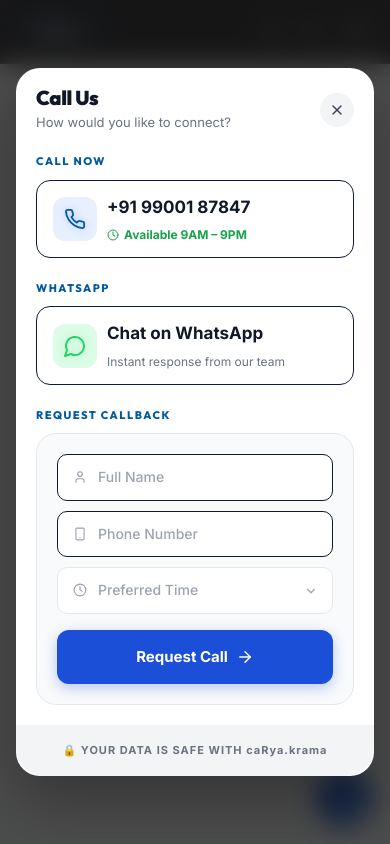
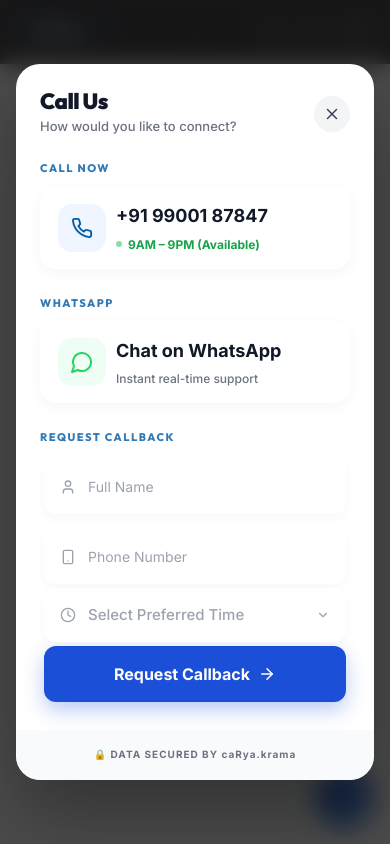
Before and after one commit to Mdwaseem2002/caRya.krama_V3, a Next.js app: page /admin/carmanagement in a window 390 px wide. Both pictures are taken after a click on the button 344 px from the left and 798 px from the top of the page. Shown: the top 844 px of the page. Built offline with nearby package versions, Linux system fonts and the light colour scheme.

Commit message:
report, and form mobile responsive

```diff
--- a/src/Details/CallUs/Callus.tsx
+++ b/src/Details/CallUs/Callus.tsx
@@ -8,6 +8,46 @@
 interface CallusProps {
   isOpen: boolean;
   onClose: () => void;
+}
+
+interface FloatingInputProps {
+  label: string;
+  value: string;
+  onChange: (val: string) => void;
+  type?: string;
+  icon: React.ReactNode;
+  required?: boolean;
+}
+
+function FloatingInput({ label, value, onChange, type = "text", icon, required }: FloatingInputProps) {
+  const [isFocused, setIsFocused] = useState(false);
+  const isFloating = isFocused || value.length > 0;
+
+  return (
+    <div className="relative mb-4 group">
+      <div className={`absolute left-4 top-1/2 -translate-y-1/2 transition-all duration-300 z-10
+        ${isFloating ? 'opacity-0 scale-50' : 'opacity-100 scale-100'}`}>
+        {icon}
+      </div>
+      <label className={`absolute left-4 transition-all duration-300 pointer-events-none z-10
+        ${isFloating
+          ? '-top-2.5 text-[11px] font-bold text-[#0059A3] bg-white px-2 left-3'
+          : 'top-1/2 -translate-y-1/2 text-[14px] text-gray-400 pl-7'}`}>
+        {label}
+      </label>
+      <input
+        type={type}
+        value={value}
+        onChange={(e) => onChange(e.target.value)}
+        onFocus={() => setIsFocused(true)}
+        onBlur={() => setIsFocused(false)}
+        required={required}
+        className={`w-full bg-white px-4 py-3.5 rounded-xl border-none outline-none text-[15px] font-medium transition-all duration-300
+          shadow-[0_4px_12px_rgba(0,0,0,0.03)] focus:shadow-[0_8px_24px_rgba(0,89,163,0.12)]
+          placeholder-transparent`}
+      />
+    </div>
+  );
 }
 
 export default function Callus({ isOpen, onClose }: CallusProps) {
@@ -21,7 +61,6 @@
   const handleSubmit = (e: React.FormEvent) => {
     e.preventDefault();
     if (!formTime) return; // Ensure time is selected
-    // In a real app, this would hit an API
     setIsSubmitted(true);
     setTimeout(() => {
       setIsSubmitted(false);
@@ -57,16 +96,11 @@
 
   const btnStyle: React.CSSProperties = {
     display: 'flex', alignItems: 'center', gap: '10px', width: '100%',
-    padding: '12px 16px', borderRadius: '14px', border: '1px solid',
-    cursor: 'pointer', transition: 'all 0.2s',
-    textDecoration: 'none', color: 'inherit', boxSizing: 'border-box'
-  };
-
-  const inputStyle: React.CSSProperties = {
-    width: '100%', padding: '10px 14px', borderRadius: '10px',
-    border: '1px solid',
-    fontSize: '14px', fontWeight: 500, outline: 'none', marginBottom: '10px',
-    boxSizing: 'border-box', transition: 'all 0.2s',
+    padding: '14px 18px', borderRadius: '16px', border: 'none',
+    cursor: 'pointer', transition: 'all 0.3s cubic-bezier(0.4, 0, 0.2, 1)',
+    textDecoration: 'none', color: 'inherit', boxSizing: 'border-box',
+    boxShadow: '0 4px 15px rgba(0,0,0,0.04)',
+    backgroundColor: '#ffffff'
   };
 
   return (
@@ -82,188 +116,155 @@
             exit={mobile ? { y: '100%' } : { scale: 0.9, opacity: 0 }}
             transition={{ type: 'spring', damping: 25, stiffness: 300 }}
             style={cardStyle}
-            className="bg-white shadow-[0_24px_60px_rgba(0,0,0,0.30)] border-t border-white/5"
+            className="bg-white shadow-[0_32px_80px_rgba(0,0,0,0.35)] border-t border-white/5"
             onClick={(e) => e.stopPropagation()}
           >
             {/* Header */}
-            <div style={{ padding: '18px 20px 10px', display: 'flex', alignItems: 'center', justifyContent: 'space-between' }}>
+            <div style={{ padding: '24px 24px 12px', display: 'flex', alignItems: 'center', justifyContent: 'space-between' }}>
               <div>
-                <h2 className="text-[20px] font-black text-[#111827] m-0">Call Us</h2>
-                <p className="text-[13px] text-[#6b7280] m-[2px_0_0]">How would you like to connect?</p>
+                <h2 className="text-[22px] font-black text-[#111827] m-0 tracking-tight">Call Us</h2>
+                <p className="text-[13px] text-[#6b7280] m-[2px_0_0] font-medium">How would you like to connect?</p>
               </div>
-              <button onClick={onClose} className="w-[34px] h-[34px] rounded-full border-none bg-[#F3F4F6] text-[#374151] cursor-pointer flex items-center justify-center shrink-0">
-                <X size={16} />
+              <button onClick={onClose} className="w-[36px] h-[36px] rounded-full border-none bg-[#F3F4F6] text-[#374151] cursor-pointer flex items-center justify-center hover:bg-gray-200 transition-colors">
+                <X size={18} />
               </button>
             </div>
 
-            <div style={{ padding: '12px 20px 20px' }}>
+            <div style={{ padding: '12px 24px 24px' }}>
 
               {/* ── 1. CALL NOW ── */}
-              <div style={{ marginBottom: '24px' }}>
-                <h3 style={sectionLabel} className="text-[#0059A3]">Call Now</h3>
+              <div style={{ marginBottom: '28px' }}>
+                <h3 style={sectionLabel} className="text-[#0059A3] opacity-80">Call Now</h3>
                 <a href="tel:+919900187847" style={btnStyle}
-                   className="bg-white border-[#e5e7eb]"
-                   onMouseEnter={(e) => { e.currentTarget.style.borderColor = '#0059A3'; e.currentTarget.style.boxShadow = '0 8px 20px rgba(0,89,163,0.1)'; }}
-                   onMouseLeave={(e) => { e.currentTarget.style.borderColor = '#e5e7eb'; e.currentTarget.style.boxShadow = 'none'; }}
+                   onMouseEnter={(e) => { e.currentTarget.style.transform = 'translateY(-2px)'; e.currentTarget.style.boxShadow = '0 12px 30px rgba(0,89,163,0.12)'; }}
+                   onMouseLeave={(e) => { e.currentTarget.style.transform = 'translateY(0)'; e.currentTarget.style.boxShadow = '0 4px 15px rgba(0,0,0,0.04)'; }}
                 >
-                  <div style={{ width: '44px', height: '44px', borderRadius: '12px', display: 'flex', alignItems: 'center', justifyItems: 'center', justifyContent: 'center' }} className="bg-[#E8F0FE] text-[#0059A3]">
-                    <Phone size={22} style={{ filter: 'drop-shadow(0 0 4px rgba(27,79,216,0.3))' }} />
+                  <div style={{ width: '48px', height: '48px', borderRadius: '14px', display: 'flex', alignItems: 'center', justifyContent: 'center' }} className="bg-blue-50 text-[#0059A3]">
+                    <Phone size={22} className="drop-shadow-sm" />
                   </div>
                   <div style={{ flex: 1 }}>
-                    <div className="text-[17px] font-[800] text-[#111827]">+91 99001 87847</div>
-                    <div style={{ display: 'flex', alignItems: 'center', gap: '5px', marginTop: '2px' }}>
-                      <Clock size={12} style={{ color: '#16A34A' }} />
-                      <span className="text-[12px] text-[#16A34A] font-[700]">Available 9AM – 9PM</span>
+                    <div className="text-[18px] font-extrabold text-[#111827] mb-0.5">+91 99001 87847</div>
+                    <div className="flex items-center gap-1.5">
+                      <div className="w-1.5 h-1.5 rounded-full bg-green-500 animate-pulse" />
+                      <span className="text-[12px] text-[#16A34A] font-bold">9AM – 9PM (Available)</span>
                     </div>
                   </div>
                 </a>
               </div>
 
               {/* ── 2. WHATSAPP ── */}
-              <div style={{ marginBottom: '24px' }}>
-                <h3 style={sectionLabel} className="text-[#0059A3]">WhatsApp</h3>
+              <div style={{ marginBottom: '28px' }}>
+                <h3 style={sectionLabel} className="text-[#0059A3] opacity-80">WhatsApp</h3>
                 <a href={whatsappLink} target="_blank" rel="noopener noreferrer" style={btnStyle}
-                   className="bg-white border-[#e5e7eb]"
-                   onMouseEnter={(e) => { e.currentTarget.style.borderColor = '#25D366'; e.currentTarget.style.boxShadow = '0 8px 20px rgba(37,211,102,0.1)'; }}
-                   onMouseLeave={(e) => { e.currentTarget.style.borderColor = '#e5e7eb'; e.currentTarget.style.boxShadow = 'none'; }}
+                   onMouseEnter={(e) => { e.currentTarget.style.transform = 'translateY(-2px)'; e.currentTarget.style.boxShadow = '0 12px 30px rgba(37,211,102,0.12)'; }}
+                   onMouseLeave={(e) => { e.currentTarget.style.transform = 'translateY(0)'; e.currentTarget.style.boxShadow = '0 4px 15px rgba(0,0,0,0.04)'; }}
                 >
-                  <div style={{ width: '44px', height: '44px', borderRadius: '12px', backgroundColor: '#DCFCE7', display: 'flex', alignItems: 'center', justifyContent: 'center', color: '#25D366' }}>
-                    <MessageCircle size={24} style={{ filter: 'drop-shadow(0 0 4px rgba(37,211,102,0.3))' }} />
+                  <div style={{ width: '48px', height: '48px', borderRadius: '14px', backgroundColor: '#eefef4', display: 'flex', alignItems: 'center', justifyContent: 'center', color: '#25D366' }}>
+                    <MessageCircle size={24} className="drop-shadow-sm" />
                   </div>
                   <div style={{ flex: 1 }}>
-                    <div className="text-[17px] font-[800] text-[#111827]">Chat on WhatsApp</div>
-                    <div className="text-[12px] text-[#6b7280] mt-[2px]">Instant response from our team</div>
+                    <div className="text-[18px] font-extrabold text-[#111827] mb-0.5">Chat on WhatsApp</div>
+                    <div className="text-[12px] text-[#6b7280] font-medium">Instant real-time support</div>
                   </div>
                 </a>
               </div>
 
               {/* ── 3. CALLBACK FORM ── */}
               <div>
-                <h3 style={sectionLabel} className="text-[#0059A3]">Request Callback</h3>
-                <div className="bg-[#F9FAFB] rounded-[20px] p-[20px] border border-solid border-[#e5e7eb]">
+                <h3 style={sectionLabel} className="text-[#0059A3] opacity-80">Request Callback</h3>
+                <div className="bg-white rounded-3xl p-1">
                   {isSubmitted ? (
                     <motion.div
                       initial={{ opacity: 0, scale: 0.9 }}
                       animate={{ opacity: 1, scale: 1 }}
-                      style={{ textAlign: 'center', padding: '20px 0' }}
+                      className="text-center py-8"
                     >
-                      <div style={{ width: '64px', height: '64px', borderRadius: '50%', backgroundColor: '#DCFCE7', color: '#16A34A', display: 'flex', alignItems: 'center', justifyContent: 'center', margin: '0 auto 16px', boxShadow: '0 8px 20px rgba(22,163,74,0.15)' }}>
+                      <div className="w-16 h-16 rounded-full bg-green-50 text-green-600 flex items-center justify-center mx-auto mb-4 shadow-sm border border-green-100">
                         <ShieldCheck size={36} />
                       </div>
-                      <h4 className="text-[18px] font-[800] text-[#111827] m-[0_0_8px]">Request Received!</h4>
-                      <p className="text-[14px] text-[#6b7280] m-0 leading-normal">
+                      <h4 className="text-lg font-extrabold text-[#111827] mb-2">Request Received!</h4>
+                      <p className="text-sm text-[#6b7280] leading-relaxed">
                         Thank you for reaching out. <br/>
-                        Our team will call you back very shortly.
+                        Our experts will call you back shortly.
                       </p>
                     </motion.div>
                   ) : (
-                    <form onSubmit={handleSubmit}>
-                      <div style={{ position: 'relative' }}>
-                        <User size={14} style={{ position: 'absolute', left: '16px', top: '16px', color: '#9ca3af' }} />
-                        <input className="form-input bg-white border-[#e5e7eb] text-[#111827]" style={{ ...inputStyle, paddingLeft: '40px' }} type="text" placeholder="Full Name" value={formName} onChange={(e) => setFormName(e.target.value)} required />
-                      </div>
-                      <div style={{ position: 'relative' }}>
-                        <Smartphone size={14} style={{ position: 'absolute', left: '16px', top: '16px', color: '#9ca3af' }} />
-                        <input className="form-input bg-white border-[#e5e7eb] text-[#111827]" style={{ ...inputStyle, paddingLeft: '40px' }} type="tel" placeholder="Phone Number" value={formPhone} onChange={(e) => setFormPhone(e.target.value)} required />
-                      </div>
-                      <div style={{ position: 'relative' }}>
-                        <Clock size={14} style={{ position: 'absolute', left: '16px', top: '16px', color: '#9ca3af', zIndex: 10 }} />
+                    <form onSubmit={handleSubmit} className="space-y-1">
+                      <FloatingInput
+                        label="Full Name"
+                        value={formName}
+                        onChange={setFormName}
+                        icon={<User size={16} className="text-gray-400" />}
+                        required
+                      />
+                      <FloatingInput
+                        label="Phone Number"
+                        value={formPhone}
+                        onChange={setFormPhone}
+                        type="tel"
+                        icon={<Smartphone size={16} className="text-gray-400" />}
+                        required
+                      />
+
+                      <div className="relative mb-6">
                         <div
-                          className="form-input bg-white border-[#e5e7eb]"
-                          style={{
-                            ...inputStyle,
-                            paddingLeft: '40px',
-                            cursor: 'pointer',
-                            display: 'flex',
-                            alignItems: 'center',
-                            justifyContent: 'space-between',
-                            marginBottom: isDropdownOpen ? '4px' : '16px',
-                            borderColor: isDropdownOpen ? '#0059A3' : '#e5e7eb'
-                          }}
+                          className={`w-full bg-white px-4 py-3.5 rounded-xl border-none outline-none transition-all duration-300 flex items-center justify-between cursor-pointer
+                            shadow-[0_4px_12px_rgba(0,0,0,0.03)] hover:shadow-[0_6px_16px_rgba(0,0,0,0.06)]
+                            ${isDropdownOpen ? 'ring-2 ring-[#0059A3]/10 ring-offset-0' : ''}`}
                           onClick={() => setIsDropdownOpen(!isDropdownOpen)}
                         >
-                          <span style={{ color: formTime ? '#111827' : '#9ca3af' }}>
+                          <div className="flex items-center gap-3">
+                            <Clock size={16} className={`${formTime ? 'text-[#0059A3]' : 'text-gray-400'}`} />
+                            <span className={`text-[15px] font-medium ${formTime ? 'text-[#111827]' : 'text-gray-400'}`}>
                               {formTime === 'asap' ? "ASAP (Now)" :
                                formTime === 'morning' ? "Morning (9AM - 12PM)" :
                                formTime === 'afternoon' ? "Afternoon (12PM - 4PM)" :
                                formTime === 'evening' ? "Evening (4PM - 8PM)" :
-                             "Preferred Time"}
+                               "Select Preferred Time"}
                             </span>
-                          <ChevronDown size={14} style={{ color: '#9ca3af', transform: isDropdownOpen ? 'rotate(180deg)' : 'none', transition: 'transform 0.2s' }} />
+                          </div>
+                          <ChevronDown size={14} className={`text-gray-400 transition-transform duration-300 ${isDropdownOpen ? 'rotate-180' : ''}`} />
                         </div>
 
                         <AnimatePresence>
                           {isDropdownOpen && (
                             <motion.div
-                              initial={{ opacity: 0, y: -10 }}
+                              initial={{ opacity: 0, y: 8 }}
                               animate={{ opacity: 1, y: 0 }}
-                              exit={{ opacity: 0, y: -10 }}
-                              style={{
-                                position: 'absolute',
-                                top: '100%',
-                                left: 0,
-                                right: 0,
-                                backgroundColor: 'rgba(255, 255, 255, 0.95)',
-                                backdropFilter: 'blur(10px)',
-                                borderRadius: '16px',
-                                border: '1px solid #e5e7eb',
-                                boxShadow: '0 15px 45px rgba(0,0,0,0.18)',
-                                zIndex: 1000,
-                                overflow: 'hidden',
-                                padding: '8px'
-                              }}
+                              exit={{ opacity: 0, y: 8 }}
+                              className="absolute bottom-full left-0 right-0 mb-2 bg-white/95 backdrop-blur-md rounded-2xl border border-gray-100 shadow-[0_-20px_50px_rgba(0,0,0,0.2)] z-[1001] overflow-hidden p-2"
                             >
                               {[
                                 { value: 'asap', label: "ASAP (Now)" },
                                 { value: 'morning', label: "Morning (9AM - 12PM)" },
                                 { value: 'afternoon', label: "Afternoon (12PM - 4PM)" },
                                 { value: 'evening', label: "Evening (4PM - 8PM)" }
-                              ].map((opt, idx, arr) => (
-                                <React.Fragment key={opt.value}>
+                              ].map((opt) => (
                                 <div
-                                    style={{
-                                      padding: '14px 16px',
-                                      borderRadius: '10px',
-                                      fontSize: '14px',
-                                      fontWeight: 600,
-                                      color: formTime === opt.value ? '#0059A3' : '#374151',
-                                      backgroundColor: formTime === opt.value ? 'rgba(0, 89, 163, 0.08)' : 'transparent',
-                                      cursor: 'pointer',
-                                      transition: 'all 0.2s',
-                                      display: 'flex',
-                                      alignItems: 'center',
-                                      gap: '12px'
-                                    }}
+                                  key={opt.value}
+                                  className={`p-3.5 rounded-xl text-sm font-semibold cursor-pointer transition-all duration-200 flex items-center gap-3
+                                    ${formTime === opt.value ? 'bg-blue-50 text-[#0059A3]' : 'text-gray-700 hover:bg-gray-50'}`}
                                   onClick={() => {
                                     setFormTime(opt.value);
                                     setIsDropdownOpen(false);
                                   }}
-                                    onMouseEnter={(e) => {
-                                      if (formTime !== opt.value) e.currentTarget.style.backgroundColor = 'rgba(249, 250, 251, 0.8)';
-                                    }}
-                                    onMouseLeave={(e) => {
-                                      if (formTime !== opt.value) e.currentTarget.style.backgroundColor = 'transparent';
-                                    }}
                                 >
-                                    <Clock size={14} style={{ opacity: formTime === opt.value ? 1 : 0.4 }} />
+                                  <Clock size={14} className={formTime === opt.value ? 'opacity-100' : 'opacity-40'} />
                                   {opt.label}
                                 </div>
-                                  {idx < arr.length - 1 && (
-                                    <div className="h-[1px] bg-[#f1f1f1] my-[4px] mx-[8px]" />
-                                  )}
-                                </React.Fragment>
                               ))}
                             </motion.div>
                           )}
                         </AnimatePresence>
                       </div>
+
                       <motion.button
                         type="submit"
-                        style={{ width: '100%', padding: '14px', backgroundColor: 'var(--color-royal)', color: '#ffffff', border: 'none', borderRadius: '12px', fontWeight: 700, fontSize: '15px', cursor: 'pointer', display: 'flex', alignItems: 'center', justifyContent: 'center', gap: '8px', boxShadow: '0 4px 14px rgba(27,79,216,0.3)', marginTop: '4px' }}
-                        whileHover={{ backgroundColor: '#004a87', scale: 1.01 }}
+                        className="w-full py-4 px-6 bg-[#1b4fd8] text-white rounded-xl font-bold text-base flex items-center justify-center gap-2 shadow-[0_8px_20px_rgba(27,79,216,0.3)]"
+                        whileHover={{ backgroundColor: '#1640b3', scale: 1.02 }}
                         whileTap={{ scale: 0.98 }}
                       >
-                        Request Call <ArrowRight size={18} />
+                        Request Callback <ArrowRight size={18} />
                       </motion.button>
                     </form>
                   )}
@@ -272,8 +273,8 @@
             </div>
 
             {/* Footer trust info */}
-            <div className="p-[16px_24px] bg-[#F3F4F6] text-center text-[11px] text-[#6b7280] font-[700] tracking-[1px] rounded-[0_0_28px_28px]">
-              🔒 YOUR DATA IS SAFE WITH caRya.krama
+            <div className="p-4 bg-gray-50 text-center text-[10px] text-[#6b7280] font-bold tracking-widest rounded-b-3xl">
+              🔒 DATA SECURED BY caRya.krama
             </div>
           </motion.div>
         </motion.div>
--- a/src/Details/Report/PDFGeneration.tsx
+++ b/src/Details/Report/PDFGeneration.tsx
@@ -70,27 +70,16 @@
     });
 
     const imgData = canvas.toDataURL("image/png");
-    const pdf = new jsPDF("p", "mm", "a4");
 
-    const pdfWidth = pdf.internal.pageSize.getWidth();
-    const pdfHeight = pdf.internal.pageSize.getHeight();
-    const imgWidth = pdfWidth;
+    // Calculate PDF dimensions - maintain A4 width (210mm) and scale height based on content
+    const imgWidth = 210;
     const imgHeight = (canvas.height * imgWidth) / canvas.width;
 
-    let heightLeft = imgHeight;
-    let position = 0;
+    // Initialize jsPDF with custom page size [width, height]
+    const pdf = new jsPDF("p", "mm", [imgWidth, imgHeight]);
 
-    // Add first page
-    pdf.addImage(imgData, "PNG", 0, position, imgWidth, imgHeight, undefined, "FAST");
-    heightLeft -= pdfHeight;
-
-    // Add subsequent pages if needed
-    while (heightLeft > 0) {
-      position = heightLeft - imgHeight;
-      pdf.addPage();
-      pdf.addImage(imgData, "PNG", 0, position, imgWidth, imgHeight, undefined, "FAST");
-      heightLeft -= pdfHeight;
-    }
+    // Add the image as a single continuous block
+    pdf.addImage(imgData, "PNG", 0, 0, imgWidth, imgHeight, undefined, "FAST");
 
     pdf.save(fileName);
   } catch (error) {
--- a/src/Details/Trust/TrustSections.tsx
+++ b/src/Details/Trust/TrustSections.tsx
@@ -48,9 +48,9 @@
                   desc: "We validate every service log and ownership document to ensure 100% legal and technical clarity."
                 }
               ].map((item, i) => (
-                <div key={i} className="flex gap-6 p-6 rounded-[2rem] bg-slate-50 border border-slate-100 hover:border-blue-200 transition-all group">
-                  <div className="w-12 h-12 rounded-2xl bg-white flex items-center justify-center border border-slate-100 shadow-sm group-hover:bg-blue-600 group-hover:border-blue-500 transition-all">
-                     <item.icon size={22} className="text-blue-500 group-hover:text-white transition-colors" />
+                <div key={i} className="flex items-start gap-6 p-6 rounded-[2rem] bg-slate-50 border border-slate-100 hover:border-blue-200 transition-all group">
+                  <div className="w-14 h-14 rounded-full bg-white flex items-center justify-center border border-slate-100 shadow-sm group-hover:bg-blue-600 group-hover:border-blue-500 transition-all shrink-0">
+                     <item.icon size={26} className="text-blue-500 group-hover:text-white transition-colors" />
                   </div>
                   <div>
                     <h4 className="text-base font-black text-gray-900 mb-1">{item.title}</h4>
```
Also changed, not shown: src/Admin/InspectionReports/InspectionReportForm.tsx (+17 -15 lines), src/Admin/InspectionReports/InspectionReportPDFView.tsx (+7 -18 lines), src/app/page.tsx (+18 -5 lines), src/components/Navbar.tsx (+9 -0 lines), src/lib/splashState.ts (+14 -5 lines). Lines whose indentation alone changed are shown as unchanged.
